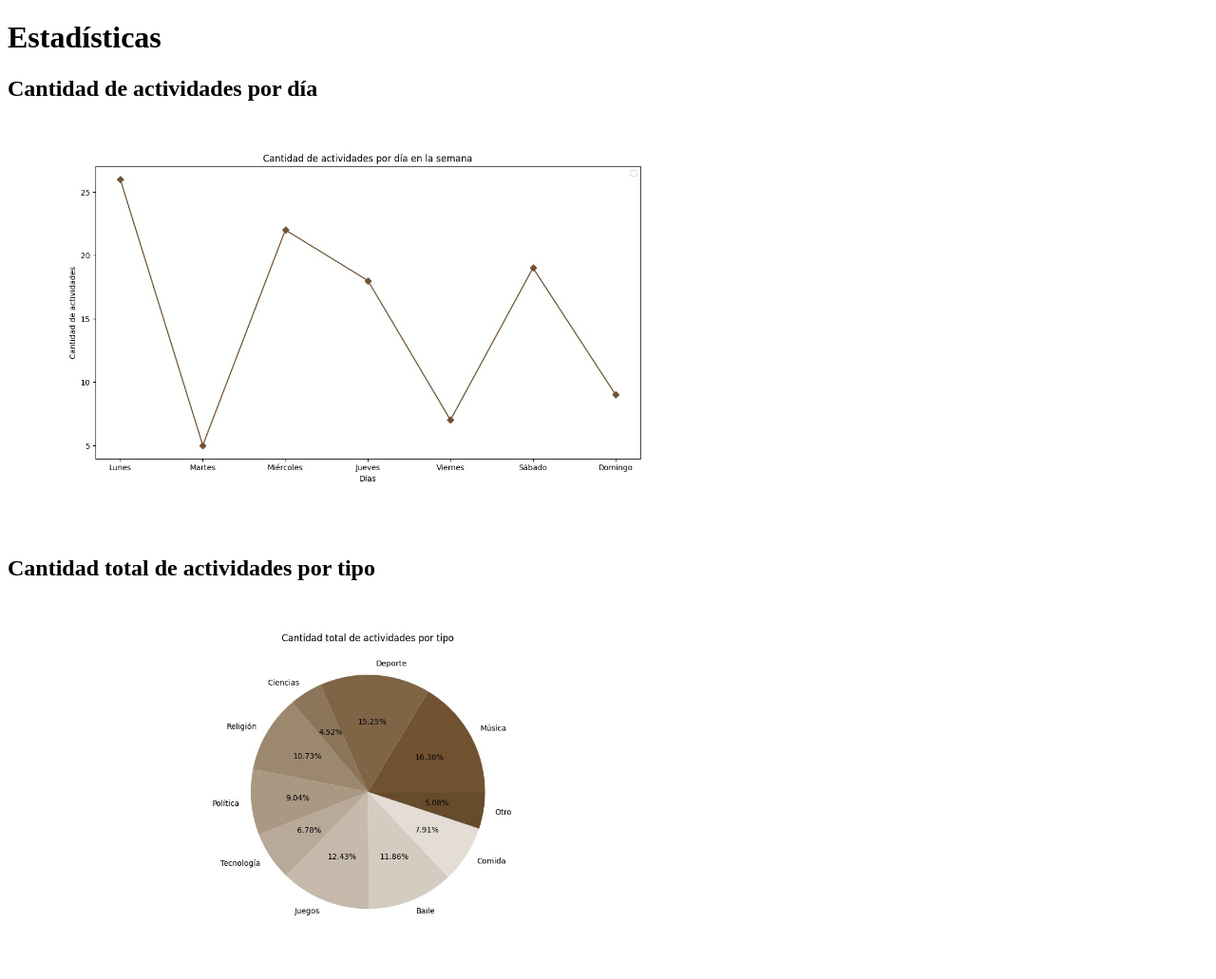
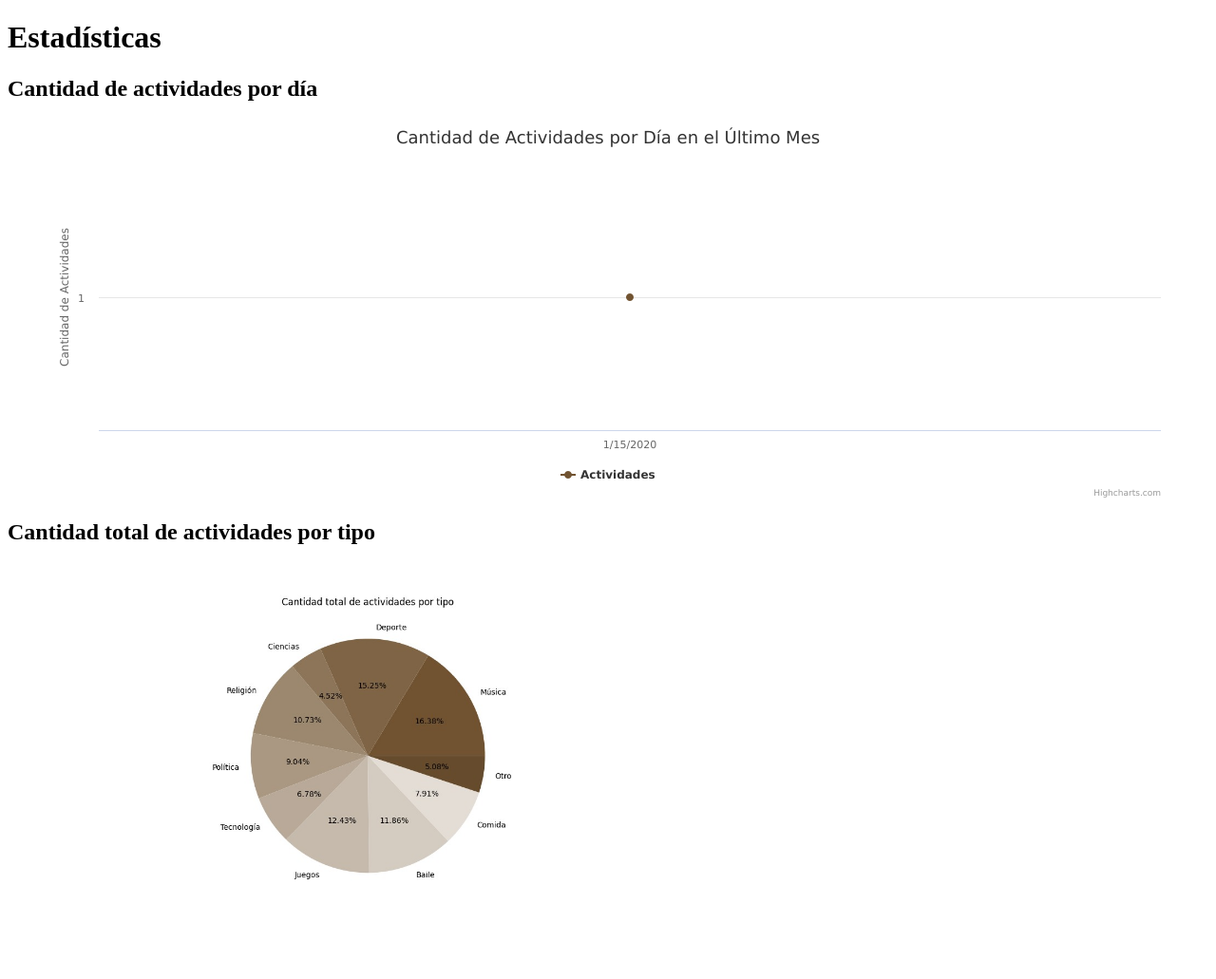
Before and after one commit to IsidoraMoncada/desarrollo_web_isidora_moncada, a Flask app: page /ver_estadisticas in a window 1280 px wide. Shown: the top 1031 px of the page at 95% size. Run offline with Flask 3, Linux system fonts and the light colour scheme; tables that the repository leaves empty hold one stand-in row (values such as "Sample post"); parts of the project's set-up code (start-up, migrations or seed data) failed here and were passed over.

Commit message:
Gráfico de actividades por día realizado

```diff
--- a/flask_app/app.py
+++ b/flask_app/app.py
@@ -1,12 +1,15 @@
-from flask import Flask, request, render_template, redirect, url_for, session, render_template_string
+from flask import Flask, request, render_template, redirect, url_for, session, render_template_string, jsonify
 from werkzeug.utils import secure_filename
 import hashlib
 import os
 from utils.validations import validate_agregar_actividad, validate_file, validate_temas
 import filetype
 from databases import db
-from databases.db import TemaEnum, Actividad
+from databases.db import TemaEnum, Actividad,  SessionLocal
 from math import ceil
+from sqlalchemy import func, cast, Date
+from flask_cors import cross_origin
+
 
 
 UPLOAD_FOLDER = 'static/uploads'
@@ -79,11 +82,6 @@ def ver_listado():
         })
 
     return render_template('listado.html', data=data, page=page_num, total_pages=total_paginas)
-
-#Ruta para llegar a las estadisticas desde el indice
-@app.route('/ver_estadisticas',  methods=["GET"])
-def ver_estadisticas():
-    return render_template('estadisticas.html')
 
 #Ruta para volver al formulario, utiliza una ruta antes creada y vuelve a llenar con los datos que antes se llenaron si es que el usuario se arrepiente
 @app.route('/volver_formulario')
@@ -220,5 +218,26 @@ def informacion(id):
 
     return render_template('informacion.html', data=data, temas=temas, fotos=fotos)
 
+
+@app.route("/get_actividades_por_dia", methods=["GET"])
+@cross_origin(origin="127.0.0.1", supports_credentials=True)
+def get_actividades_por_dia():
+    session = SessionLocal()
+
+    try:
+        fecha = cast(Actividad.dia_hora_inicio, Date)
+        actividades_por_dia = (session.query(fecha, func.count().label("cantidad")).group_by(fecha).order_by(fecha).all())
+        fechas = [str(fecha) for fecha, _ in actividades_por_dia]
+        cantidades = [cantidad for _, cantidad in actividades_por_dia]
+        return jsonify({'fechas': fechas, 'cantidades': cantidades})
+
+    finally:
+        session.close()
+
+#Ruta para llegar a las estadisticas desde el indice
+@app.route('/ver_estadisticas',  methods=["GET"])
+def ver_estadisticas():
+    return render_template('estadisticas.html')
+
 if __name__ == "__main__":
     app.run(debug=True)
--- /dev/null
+++ b/flask_app/static/js/stats.js
@@ -0,0 +1,26 @@
+fetch('/get_actividades_por_dia')
+    .then(response => response.json())
+    .then(data => {
+        const fechas = data.fechas; // Fechas del JSON
+        const cantidades = data.cantidades; // Cantidades del JSON
+
+        Highcharts.chart('container', {
+            title: {
+                text: 'Cantidad de Actividades por Día en el Último Mes'
+            },
+            xAxis: {
+                categories: fechas.map(fecha => new Date(fecha).toLocaleDateString()) // Formatear la fecha
+            },
+            yAxis: {
+                title: {
+                    text: 'Cantidad de Actividades'
+                }
+            },
+            series: [{
+                name: 'Actividades',
+                data: cantidades,
+                color: '#715331'
+            }]
+        });
+    })
+    .catch(error => console.error('Error al obtener los datos:', error));
--- a/flask_app/templates/estadisticas.html
+++ b/flask_app/templates/estadisticas.html
@@ -7,7 +7,9 @@
 {% block content %}
     <h1>Estadísticas</h1>
     <h2>Cantidad de actividades por día</h2>
-    <img src="../static/images/lineas.jpg" alt="" height="400"><br>
+    <figure class="highcharts-figure">
+        <div id="container"></div>
+    </figure>
     <h2>Cantidad total de actividades por tipo</h2>
     <img src="../static/images/torta.jpg" alt="" height="400"><br>
     <h2>Cantidad de actividades en el mes por jornada</h2>
@@ -19,5 +21,6 @@
     </div>
 {% endblock %}
 {% block javascript %}
-
+<script src="https://code.highcharts.com/highcharts.js"></script>
+<script src="{{url_for('static', filename='js/stats.js')}}"></script>
 {% endblock %}
--- a/requirements.txt
+++ b/requirements.txt
@@ -13,3 +13,4 @@ PyMySQL==1.1.1
 SQLAlchemy==2.0.41
 typing_extensions==4.13.2
 Werkzeug==3.1.3
+flask-cors
```
